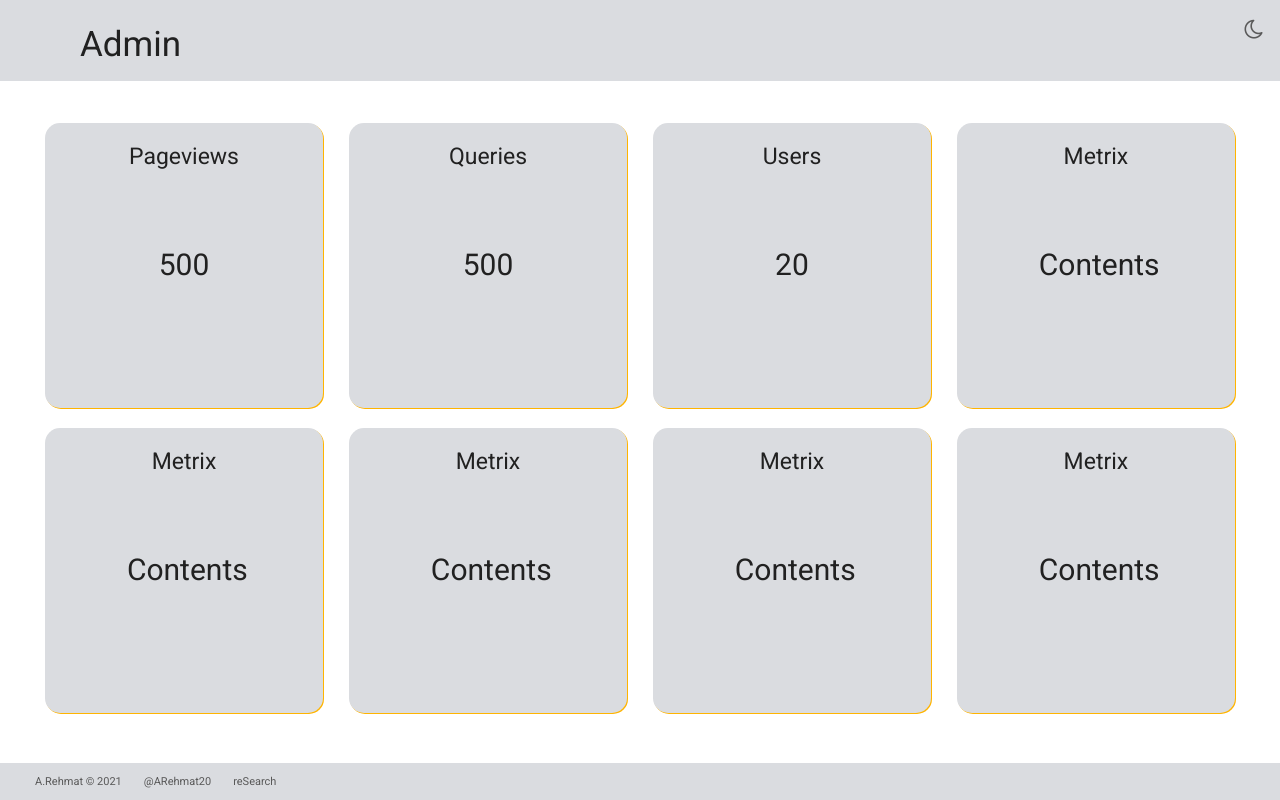
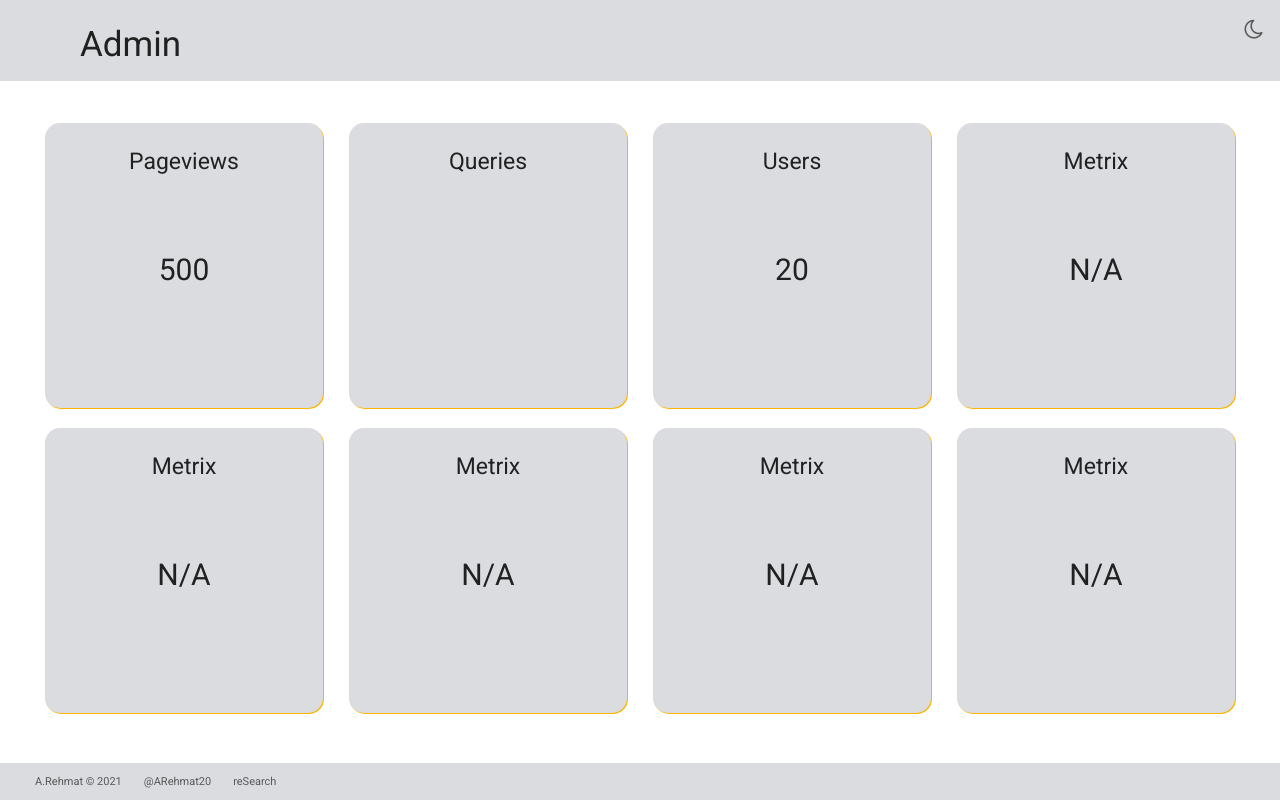
Before and after one commit to AbdullahRehmat/reSearch, a Flask app: page /admin in a window 1280 px wide. Run offline with Flask 2, Linux system fonts and the light colour scheme; data that the repository does not hold is empty.

Commit message:
Admin Page Creation

```diff
--- a/Website/site.py
+++ b/Website/site.py
@@ -45,6 +45,14 @@ class MyForm(FlaskForm):
     query = StringField('Search', validators=[DataRequired()], render_kw={
                         "placeholder": "Search..."})
 
+class matrix():
+
+    def getMatrix():
+        api = get('http://global-api/matrix')
+
+        return api
+
+
 
 @app.route('/', methods=('GET', 'POST'))
 def index():
@@ -67,7 +75,10 @@ def results():
 
 @app.route("/admin")
 def admin():
-    return render_template('admin.html')
+    queryCount = matrix.getMatrix()
+    queryCount=queryCount.text
+
+    return render_template('admin.html', queryCount=queryCount)
 
 
 @app.errorhandler(404)
--- a/Website/static/css/styles.css
+++ b/Website/static/css/styles.css
@@ -148,6 +148,7 @@ body {
 
 .admin-item-title {
   font-size: 23px;
+  margin-top: 5px;
   margin-bottom: 10px;
 }
 
--- a/Website/templates/admin.html
+++ b/Website/templates/admin.html
@@ -13,7 +13,7 @@ Admin - reSearch {% endblock %} {% block body %}
     </div>
     <div class="admin-item">
       <div class="admin-item-title">Queries</div>
-      <div class="admin-item-contents">500</div>
+      <div class="admin-item-contents"> {{ queryCount }} </div>
     </div>
     <div class="admin-item">
       <div class="admin-item-title">Users</div>
@@ -21,23 +21,23 @@ Admin - reSearch {% endblock %} {% block body %}
     </div>
     <div class="admin-item">
       <div class="admin-item-title">Metrix</div>
-      <div class="admin-item-contents">Contents</div>
+      <div class="admin-item-contents">N/A</div>
     </div>
     <div class="admin-item">
       <div class="admin-item-title">Metrix</div>
-      <div class="admin-item-contents">Contents</div>
+      <div class="admin-item-contents">N/A</div>
     </div>
     <div class="admin-item">
       <div class="admin-item-title">Metrix</div>
-      <div class="admin-item-contents">Contents</div>
+      <div class="admin-item-contents">N/A</div>
     </div>
     <div class="admin-item">
       <div class="admin-item-title">Metrix</div>
-      <div class="admin-item-contents">Contents</div>
+      <div class="admin-item-contents">N/A</div>
     </div>
     <div class="admin-item">
       <div class="admin-item-title">Metrix</div>
-      <div class="admin-item-contents">Contents</div>
+      <div class="admin-item-contents">N/A</div>
     </div>
   </div>
 </section>
```
Also changed, not shown: GlobalAPI/api.py (+8 -2 lines).
